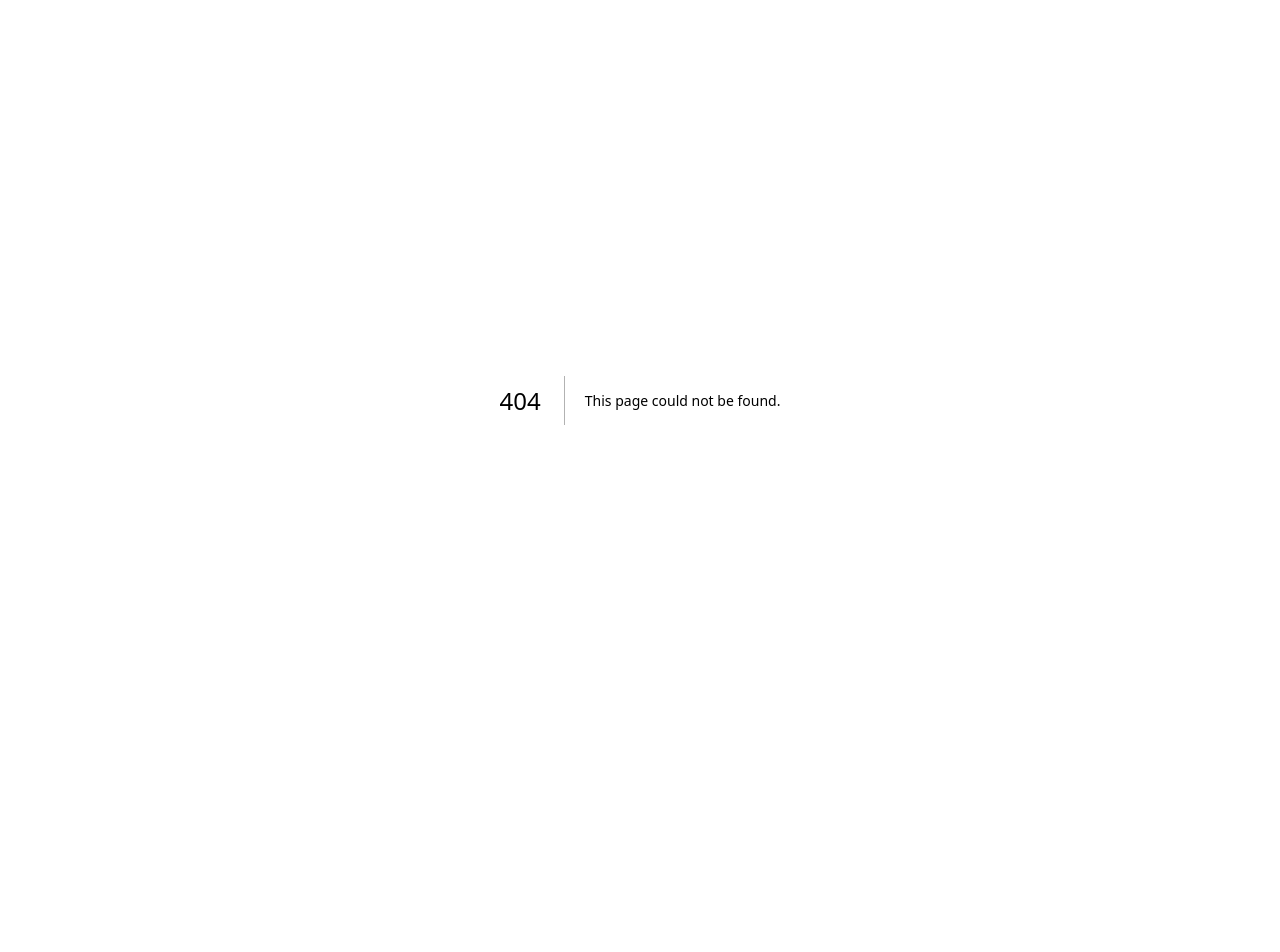
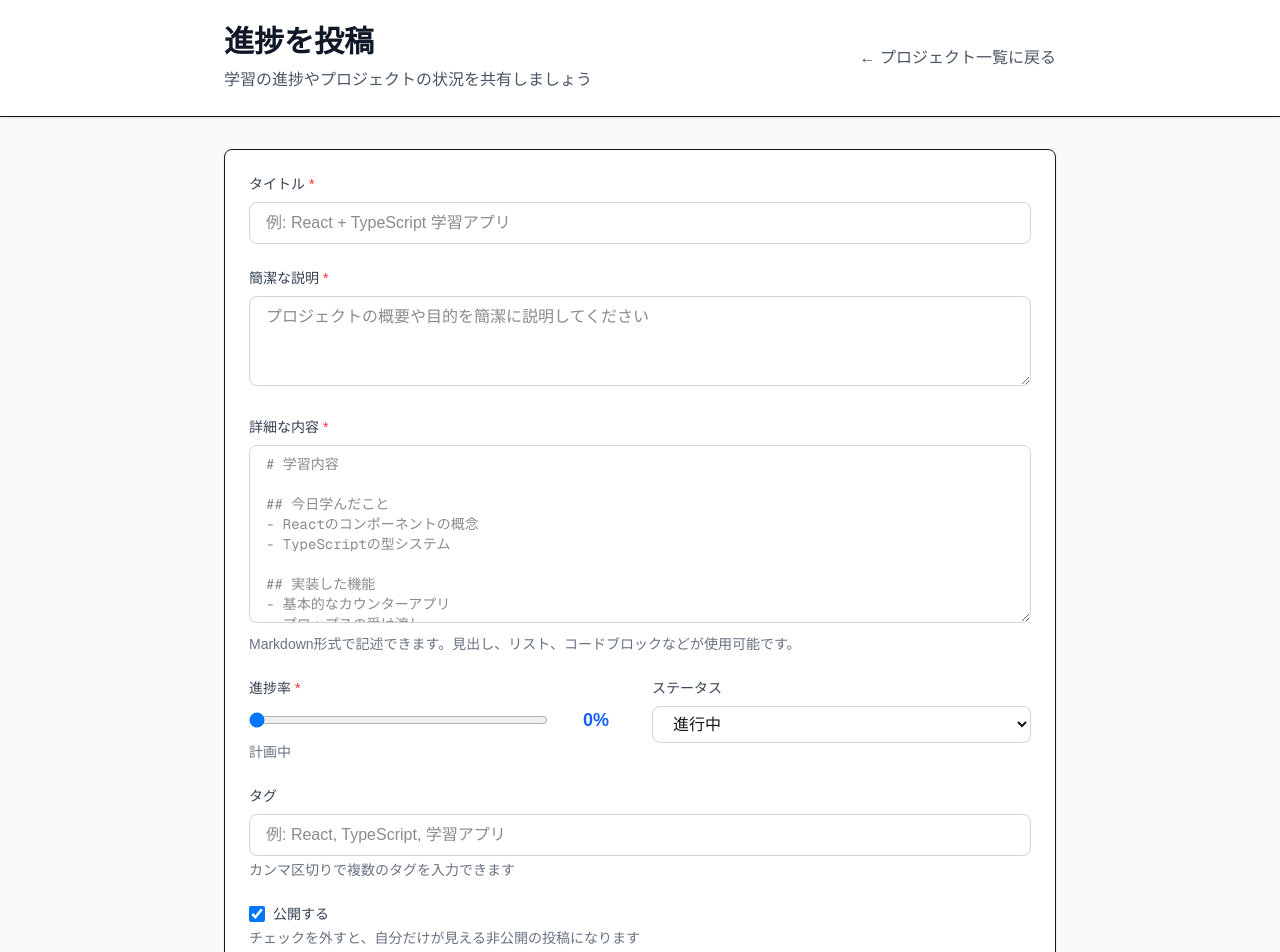
Before and after one commit to develoop-official/develop-site, a Next.js app: page /projects/create in a window 1280 px wide. Before the commit this address had no page. Shown: the top 952 px of the page. Before the commit the page ends 800 px from the top, so only its background shows below. Built offline with nearby package versions, Linux system fonts and the light colour scheme.

Commit message:
feat(projects): 進捗投稿ページを追加 (DV008)

```diff
--- /dev/null
+++ b/app/projects/create/page.tsx
@@ -0,0 +1,259 @@
+/**
+ * @file projects/create/page.tsx
+ * @description 進捗投稿ページ - 新しい進捗やプロジェクトを投稿する
+ */
+
+'use client';
+
+import { JSX, useState } from 'react';
+import { useRouter } from 'next/navigation';
+import Link from 'next/link';
+
+/**
+ * 進捗投稿ページコンポーネント
+ * @returns {JSX.Element} 進捗投稿ページコンポーネント
+ */
+export default function CreateProjectPage(): JSX.Element {
+  const router = useRouter();
+  const [formData, setFormData] = useState({
+    title: '',
+    description: '',
+    content: '',
+    tags: '',
+    progress: 0,
+    status: 'in-progress',
+    isPublic: true
+  });
+
+  const [isSubmitting, setIsSubmitting] = useState(false);
+
+  /**
+   * フォームデータの更新処理
+   * @param {string} field - フィールド名
+   * @param {string | number | boolean} value - 値
+   */
+  const handleInputChange = (field: string, value: string | number | boolean) => {
+    setFormData(prev => ({
+      ...prev,
+      [field]: value
+    }));
+  };
+
+  /**
+   * フォーム送信処理
+   * @param {React.FormEvent} e - フォームイベント
+   */
+  const handleSubmit = async (e: React.FormEvent) => {
+    e.preventDefault();
+    setIsSubmitting(true);
+
+    try {
+      // TODO: Supabaseに進捗データを保存
+      console.log('進捗投稿データ:', formData);
+
+      // 成功時の処理
+      alert('進捗が投稿されました！');
+      router.push('/projects');
+    } catch (error) {
+      console.error('進捗投稿エラー:', error);
+      alert('進捗の投稿に失敗しました。もう一度お試しください。');
+    } finally {
+      setIsSubmitting(false);
+    }
+  };
+
+  return (
+    <div className="min-h-screen bg-gray-50">
+      {/* ヘッダー */}
+      <div className="bg-white shadow-sm border-b">
+        <div className="max-w-4xl mx-auto px-4 sm:px-6 lg:px-8 py-6">
+          <div className="flex items-center justify-between">
+            <div>
+              <h1 className="text-3xl font-bold text-gray-900">進捗を投稿</h1>
+              <p className="mt-2 text-gray-600">
+                学習の進捗やプロジェクトの状況を共有しましょう
+              </p>
+            </div>
+            <Link
+              href="/projects"
+              className="text-gray-600 hover:text-gray-900 transition-colors"
+            >
+              ← プロジェクト一覧に戻る
+            </Link>
+          </div>
+        </div>
+      </div>
+
+      {/* フォーム */}
+      <div className="max-w-4xl mx-auto px-4 sm:px-6 lg:px-8 py-8">
+        <form onSubmit={handleSubmit} className="bg-white rounded-lg shadow-sm border p-6">
+          <div className="space-y-6">
+            {/* タイトル */}
+            <div>
+              <label htmlFor="title" className="block text-sm font-medium text-gray-700 mb-2">
+                タイトル <span className="text-red-500">*</span>
+              </label>
+              <input
+                type="text"
+                id="title"
+                required
+                value={formData.title}
+                onChange={(e) => handleInputChange('title', e.target.value)}
+                className="w-full px-4 py-2 border border-gray-300 rounded-lg focus:ring-2 focus:ring-blue-500 focus:border-transparent"
+                placeholder="例: React + TypeScript 学習アプリ"
+              />
+            </div>
+
+            {/* 簡潔な説明 */}
+            <div>
+              <label htmlFor="description" className="block text-sm font-medium text-gray-700 mb-2">
+                簡潔な説明 <span className="text-red-500">*</span>
+              </label>
+              <textarea
+                id="description"
+                required
+                rows={3}
+                value={formData.description}
+                onChange={(e) => handleInputChange('description', e.target.value)}
+                className="w-full px-4 py-2 border border-gray-300 rounded-lg focus:ring-2 focus:ring-blue-500 focus:border-transparent"
+                placeholder="プロジェクトの概要や目的を簡潔に説明してください"
+              />
+            </div>
+
+            {/* 詳細な内容（Markdown対応） */}
+            <div>
+              <label htmlFor="content" className="block text-sm font-medium text-gray-700 mb-2">
+                詳細な内容 <span className="text-red-500">*</span>
+              </label>
+              <textarea
+                id="content"
+                required
+                rows={8}
+                value={formData.content}
+                onChange={(e) => handleInputChange('content', e.target.value)}
+                className="w-full px-4 py-2 border border-gray-300 rounded-lg focus:ring-2 focus:ring-blue-500 focus:border-transparent font-mono text-sm"
+                placeholder={`# 学習内容
+
+## 今日学んだこと
+- Reactのコンポーネントの概念
+- TypeScriptの型システム
+
+## 実装した機能
+- 基本的なカウンターアプリ
+- プロップスの受け渡し
+
+## 次回の予定
+- 状態管理の学習
+- より複雑なコンポーネントの作成
+
+Markdown形式で記述できます。`}
+              />
+              <p className="mt-1 text-sm text-gray-500">
+                Markdown形式で記述できます。見出し、リスト、コードブロックなどが使用可能です。
+              </p>
+            </div>
+
+            {/* 進捗状況 */}
+            <div className="grid grid-cols-1 md:grid-cols-2 gap-6">
+              <div>
+                <label htmlFor="progress" className="block text-sm font-medium text-gray-700 mb-2">
+                  進捗率 <span className="text-red-500">*</span>
+                </label>
+                <div className="flex items-center space-x-4">
+                  <input
+                    type="range"
+                    id="progress"
+                    min="0"
+                    max="100"
+                    value={formData.progress}
+                    onChange={(e) => handleInputChange('progress', parseInt(e.target.value))}
+                    className="flex-1"
+                  />
+                  <span className="text-lg font-semibold text-blue-600 w-16 text-center">
+                    {formData.progress}%
+                  </span>
+                </div>
+                <div className="mt-2 text-sm text-gray-500">
+                  {formData.progress === 0 && '計画中'}
+                  {formData.progress > 0 && formData.progress < 100 && '進行中'}
+                  {formData.progress === 100 && '完了'}
+                </div>
+              </div>
+
+              <div>
+                <label htmlFor="status" className="block text-sm font-medium text-gray-700 mb-2">
+                  ステータス
+                </label>
+                <select
+                  id="status"
+                  value={formData.status}
+                  onChange={(e) => handleInputChange('status', e.target.value)}
+                  className="w-full px-4 py-2 border border-gray-300 rounded-lg focus:ring-2 focus:ring-blue-500 focus:border-transparent"
+                >
+                  <option value="planning">計画中</option>
+                  <option value="in-progress">進行中</option>
+                  <option value="completed">完了</option>
+                  <option value="on-hold">一時停止</option>
+                </select>
+              </div>
+            </div>
+
+            {/* タグ */}
+            <div>
+              <label htmlFor="tags" className="block text-sm font-medium text-gray-700 mb-2">
+                タグ
+              </label>
+              <input
+                type="text"
+                id="tags"
+                value={formData.tags}
+                onChange={(e) => handleInputChange('tags', e.target.value)}
+                className="w-full px-4 py-2 border border-gray-300 rounded-lg focus:ring-2 focus:ring-blue-500 focus:border-transparent"
+                placeholder="例: React, TypeScript, 学習アプリ"
+              />
+              <p className="mt-1 text-sm text-gray-500">
+                カンマ区切りで複数のタグを入力できます
+              </p>
+            </div>
+
+            {/* 公開設定 */}
+            <div>
+              <div className="flex items-center">
+                <input
+                  type="checkbox"
+                  id="isPublic"
+                  checked={formData.isPublic}
+                  onChange={(e) => handleInputChange('isPublic', e.target.checked)}
+                  className="h-4 w-4 text-blue-600 focus:ring-blue-500 border-gray-300 rounded"
+                />
+                <label htmlFor="isPublic" className="ml-2 text-sm font-medium text-gray-700">
+                  公開する
+                </label>
+              </div>
+              <p className="mt-1 text-sm text-gray-500">
+                チェックを外すと、自分だけが見える非公開の投稿になります
+              </p>
+            </div>
+          </div>
+
+          {/* 送信ボタン */}
+          <div className="flex justify-end space-x-4 mt-8 pt-6 border-t">
+            <Link
+              href="/projects"
+              className="px-6 py-2 border border-gray-300 text-gray-700 rounded-lg hover:bg-gray-50 transition-colors"
+            >
+              キャンセル
+            </Link>
+            <button
+              type="submit"
+              disabled={isSubmitting}
+              className="px-6 py-2 bg-blue-600 text-white rounded-lg hover:bg-blue-700 disabled:opacity-50 disabled:cursor-not-allowed transition-colors"
+            >
+              {isSubmitting ? '投稿中...' : '進捗を投稿'}
+            </button>
+          </div>
+        </form>
+      </div>
+    </div>
+  );
+}
```
